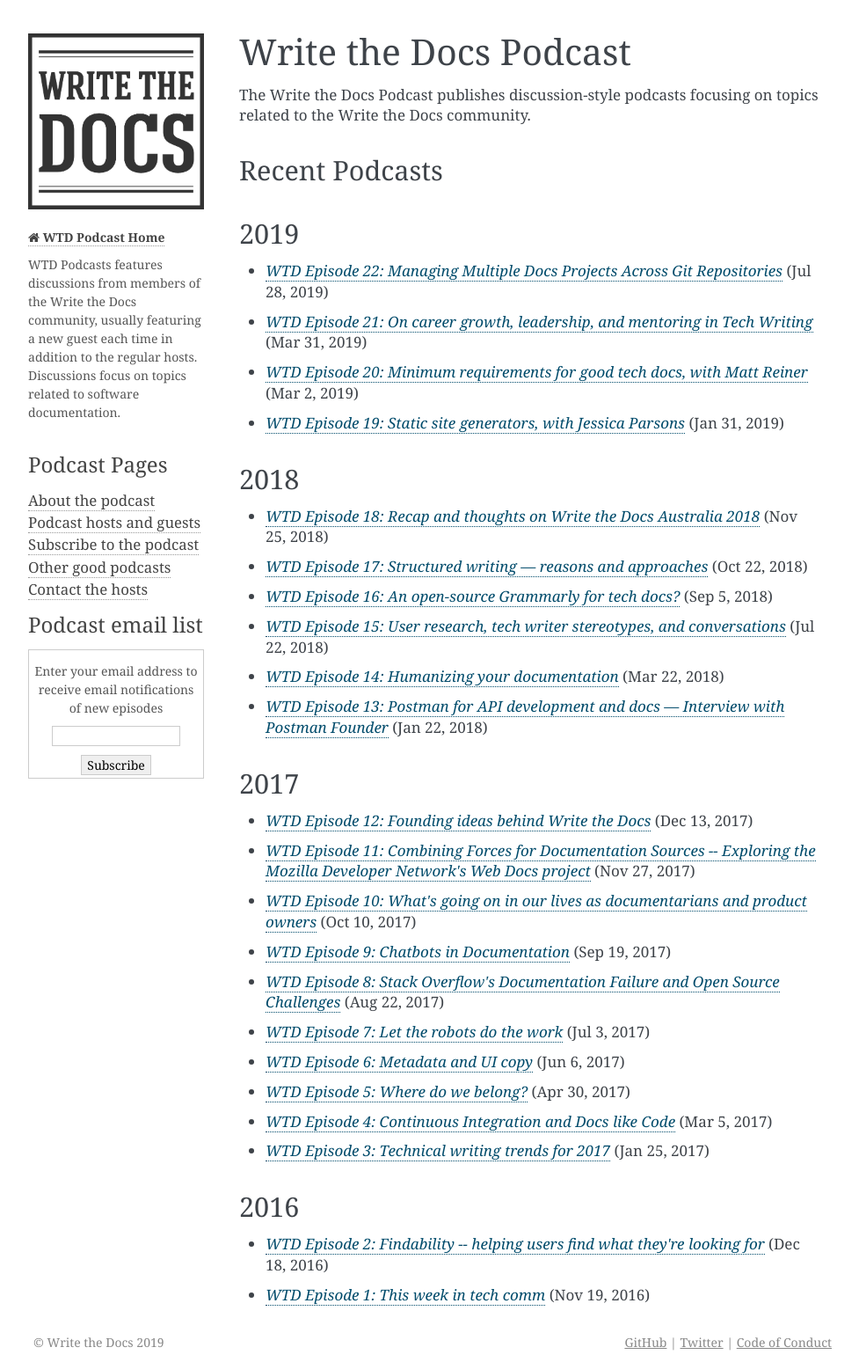
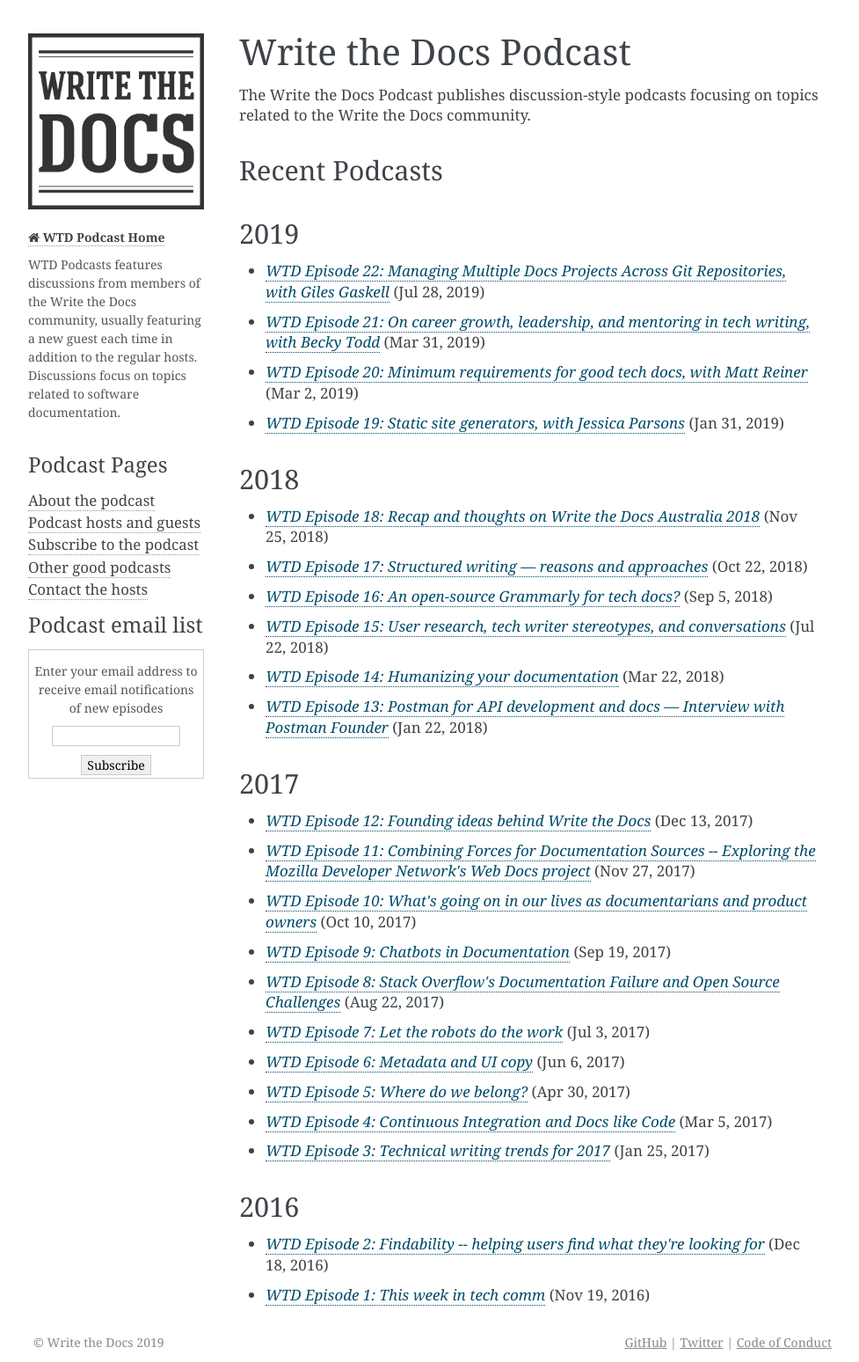
Before and after one commit to writethedocspodcast/writethedocspodcast.github.io, a Jekyll site: the page built from index.html, in a window 1280 px wide. Shown: the whole page at 88% size, without its empty margins (148-1125 px from the left). Built offline with Jekyll 4.4.1, drawn with Linux system fonts in a browser that asks for light colours; comment, search, counter and statistics services are not loaded.

Commit message:
language update

```diff
--- a/_posts/2019-03-31-episode-21-career-growth-leadership-mentoring-technical-writing.md
+++ b/_posts/2019-03-31-episode-21-career-growth-leadership-mentoring-technical-writing.md
@@ -1,5 +1,5 @@
 ---
-title: "WTD Episode 21: On career growth, leadership, and mentoring in Tech Writing "
+title: "WTD Episode 21: On career growth, leadership, and mentoring in tech writing, with Becky Todd"
 guid: wtd_careergrowth
 meetup: WTD Podcast
 keywords:
```
Also changed, not shown: _posts/2019-07-28-episode-22-sharing-content-across-git-repos-with-antora.md (+2 -2 lines).
